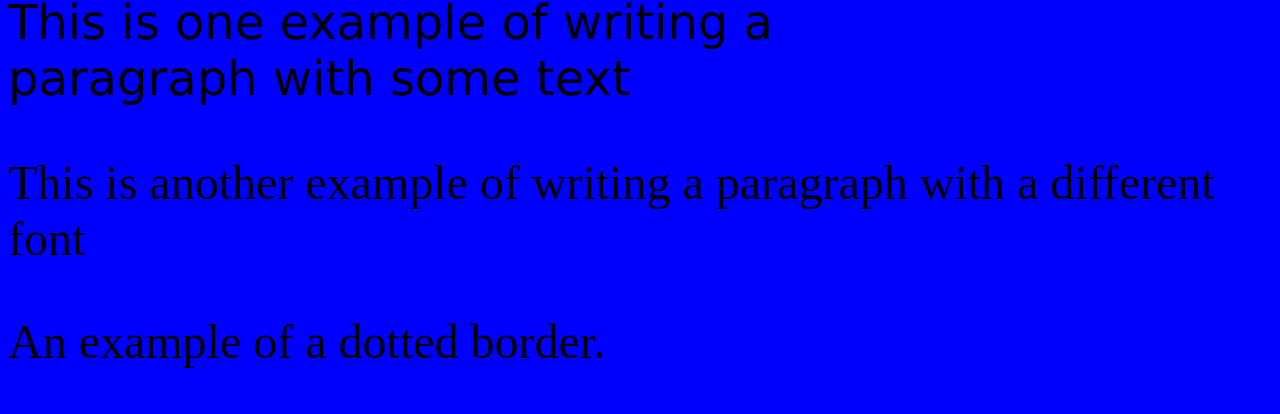
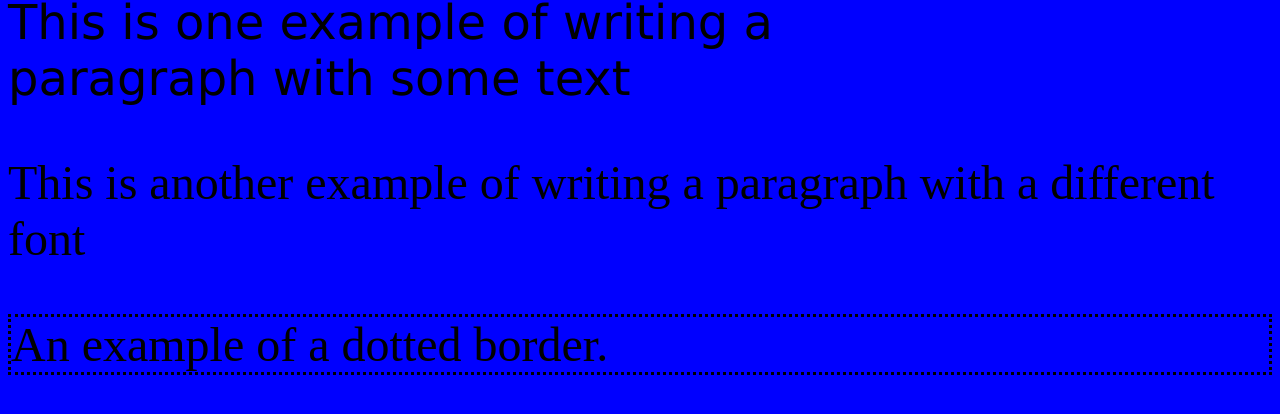
Before and after one commit to amc8949-1668583/amc8949-1668583.github.io, a plain HTML site: page someCss.html in a window 1280 px wide. Shown: the part 320-734 px from the top of the page. Drawn offline with Linux system fonts and the light colour scheme.

Commit message:
Update anExternal.css

```diff
--- a/anExternal.css
+++ b/anExternal.css
@@ -12,5 +12,8 @@ img{
 	padding: 20px;
 	width: 200px;
 	height: 150px;
+}
 
+#dotted{
+	border-style: dotted;
 }
```
